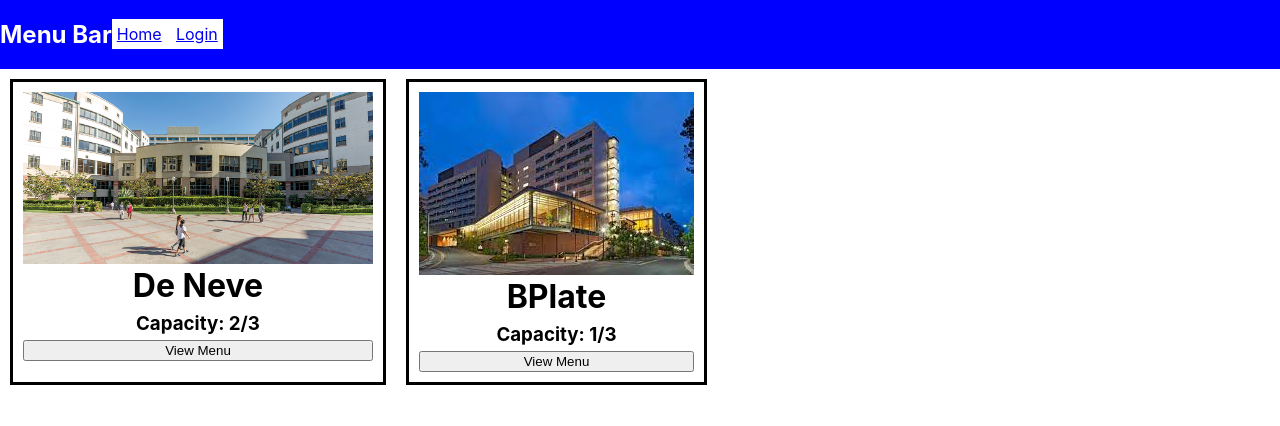
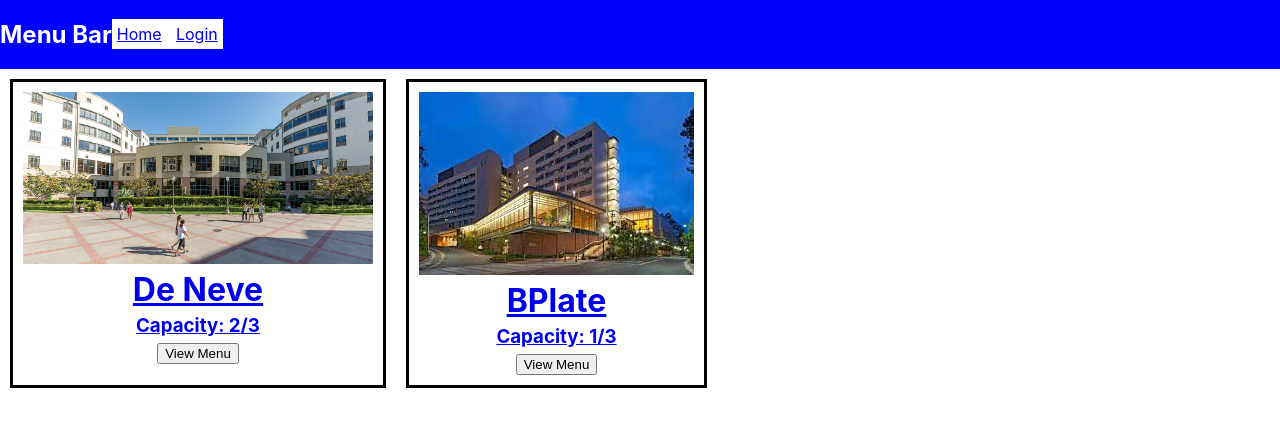
Before and after one commit to ArushRam/BruinBytes, a React (Create React App) app in the folder client/: page / in a window 1280 px wide. Shown: the top 426 px of the page. Built offline with nearby package versions, Linux system fonts and the light colour scheme.

Commit message:
Reorganized Routes
Clicking on Dining Hall component navigates to their respective link

```diff
--- a/client/src/components/DiningHallContainer.js
+++ b/client/src/components/DiningHallContainer.js
@@ -1,4 +1,5 @@
 import React, {useState} from 'react';
+import { Link } from 'react-router-dom';
 import './DiningHallContainer.css';
 
 import DeNeve from '../images/De-Neve-Plaza.jpg';
@@ -7,11 +8,13 @@ import BPlate from '../images/BPlate.jpg';
 
 function DiningHall(props) {
   return (
-    <div className="dininghall">
+    <div className="dininghall" onClick={() => console.log("Click!")}>
+      <Link to={"/"+props.name}>
       <img src={props.image} alt={props.name}/>
       <h1>{props.name}</h1>
       <h3>Capacity: {props.capacity}/3</h3>
-      <button>View Menu</button>
+      <button >View Menu</button>
+      </Link>
     </div>
   );
 }
--- /dev/null
+++ b/client/src/components/DiningHallInfo.js
@@ -0,0 +1,13 @@
+import React, {useState} from 'react';
+import { Link } from "react-router-dom";
+
+
+function DiningHallInfo(props) {
+  return(
+    <div className="dininghallinfo">
+      dining hall info
+    </div>
+  )
+}
+
+export default DiningHallInfo;
--- a/client/src/components/MenuBar.js
+++ b/client/src/components/MenuBar.js
@@ -8,7 +8,7 @@ function MenuBar(props) {
       <h2>Menu Bar</h2>
       <nav>
         <ul>
-          <Link to="/">Home</Link> |{" "}
+          <Link to="/home">Home</Link> |{" "}
           <Link to="/login">Login</Link>
         </ul>
       </nav>
--- a/client/src/index.js
+++ b/client/src/index.js
@@ -6,6 +6,7 @@ import App from './App';
 import LoginPage from './components/LoginPage'
 import DiningHallContainer from './components/DiningHallContainer';
 import reportWebVitals from './reportWebVitals';
+import DiningHallInfo from './components/DiningHallInfo';
 
 
 ReactDOM.render(
@@ -13,8 +14,10 @@ ReactDOM.render(
     <BrowserRouter>
       <Routes>
         <Route path='/' element={<App />}>
-          <Route path='/' element={<DiningHallContainer />} />
+          <Route path='/home' element={<DiningHallContainer />} />
           <Route path='login' element={<LoginPage />} />
+          <Route path=':dininghall' element={<DiningHallInfo />} />
+          <Route index element={<DiningHallContainer />}/>
           <Route
             path="*"
             element={
```
